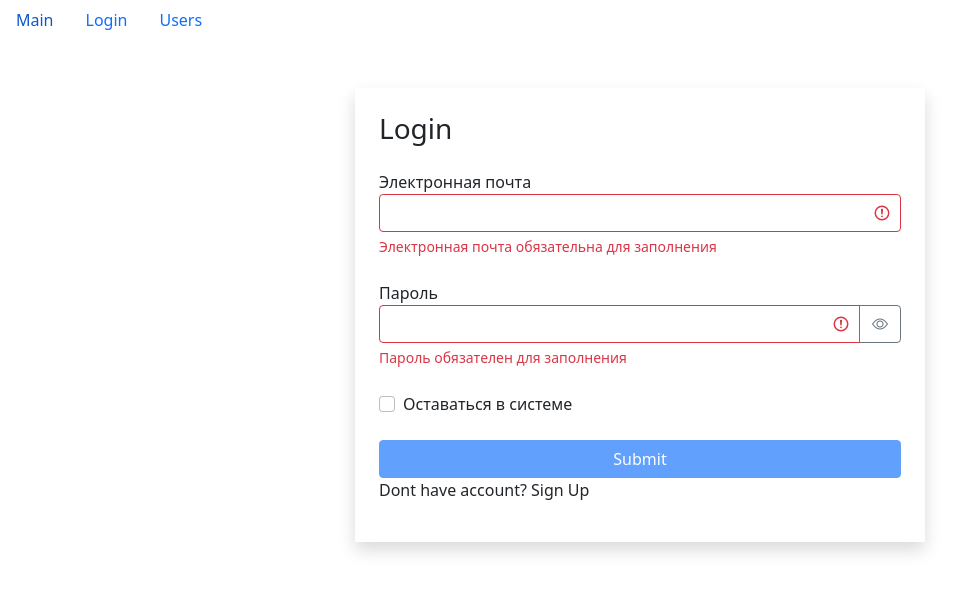
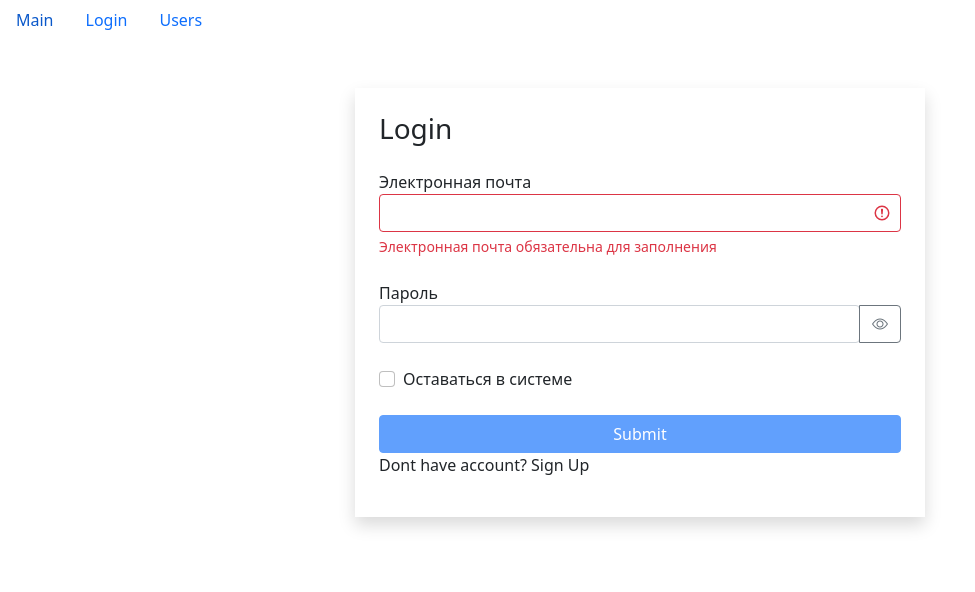
Before and after one commit to eximenz/fast-company, a React (Create React App) app: page /login/1 in a window 1280 px wide. Shown: the top 592 px of the page, without its empty margins (0-975 px from the left). Built offline with nearby package versions, Linux system fonts and the light colour scheme.

Commit message:
added yup

```diff
--- a/package.json
+++ b/package.json
@@ -14,7 +14,8 @@
     "react-router-dom": "^5.3.0",
     "react-scripts": "4.0.3",
     "react-select": "^5.2.2",
-    "web-vitals": "^1.1.2"
+    "web-vitals": "^1.1.2",
+    "yup": "^0.32.11"
   },
   "scripts": {
     "start": "react-scripts start",
--- a/src/app/components/ui/loginForm.jsx
+++ b/src/app/components/ui/loginForm.jsx
@@ -1,7 +1,8 @@
 import React, { useState, useEffect } from "react";
 import TextField from "../common/form/textField";
-import { validator } from "../../utils/validator";
+// import { validator } from "../../utils/validator";
 import CheckBoxField from "../common/form/checkBoxField";
+import * as yup from "yup";
 
 const LoginForm = () => {
   const [data, setData] = useState({ email: "", password: "", stayOn: false });
@@ -10,33 +11,58 @@ const LoginForm = () => {
   const handleChange = (target) => {
     setData((prevState) => ({ ...prevState, [target.name]: target.value }));
   };
-  const validatorConfig = {
-    email: {
-      isRequired: { message: "Электронная почта обязательна для заполнения" },
-      isEmail: { message: "Email введен неккоректно" },
-    },
-    password: {
-      isRequired: { message: "Пароль обязателен для заполнения" },
-      isCapitalSymbol: {
-        message: "Пароль должен содержать хотя бы одну заглавную букву",
-      },
-      isContainDigit: {
-        message: "Пароль должен содержать хотя бы одно число",
-      },
-      min: {
-        message: "Пароль должен состоять минимум из 8 символов",
-        value: 8,
-      },
-    },
-  };
+
+  const validateScheme = yup.object().shape({
+    password: yup
+      .string()
+      .required("Пароль обязателен для заполнения")
+      .matches(
+        /(?=.*[A-Z])/,
+        "Пароль должен содержать хотя бы одну заглавную букву"
+      )
+      .matches(/(?=.*[0-9])/, "Пароль должен содержать хотя бы одно число")
+      .matches(
+        /(?=.*[!@#$%^&*])/,
+        "Пароль должен содержать хотя бы один из специальных символов !@#$%^&*"
+      )
+      .matches(/(?=.{8,})/, "Пароль должен состоять минимум из 8 символов"),
+    email: yup
+      .string()
+      .required("Электронная почта обязательна для заполнения")
+      .email("Email введен неккоректно"),
+  });
+
+  // const validatorConfig = {
+  //   email: {
+  //     isRequired: { message: "Электронная почта обязательна для заполнения" },
+  //     isEmail: { message: "Email введен неккоректно" },
+  //   },
+  //   password: {
+  //     isRequired: { message: "Пароль обязателен для заполнения" },
+  //     isCapitalSymbol: {
+  //       message: "Пароль должен содержать хотя бы одну заглавную букву",
+  //     },
+  //     isContainDigit: {
+  //       message: "Пароль должен содержать хотя бы одно число",
+  //     },
+  //     min: {
+  //       message: "Пароль должен состоять минимум из 8 символов",
+  //       value: 8,
+  //     },
+  //   },
+  // };
 
   useEffect(() => {
     validate();
   }, [data]);
 
   const validate = () => {
-    const errors = validator(data, validatorConfig);
-    setErrors(errors);
+    // const errors = validator(data, validatorConfig);
+    validateScheme
+      .validate(data)
+      .then(() => setErrors({}))
+      .catch((err) => setErrors({ [err.path]: err.message }));
+    // setErrors(errors);
     return Object.keys(errors).length === 0;
   };
 
```
Also changed, not shown: 1 other file (tests, documents, lock files or other folders).
